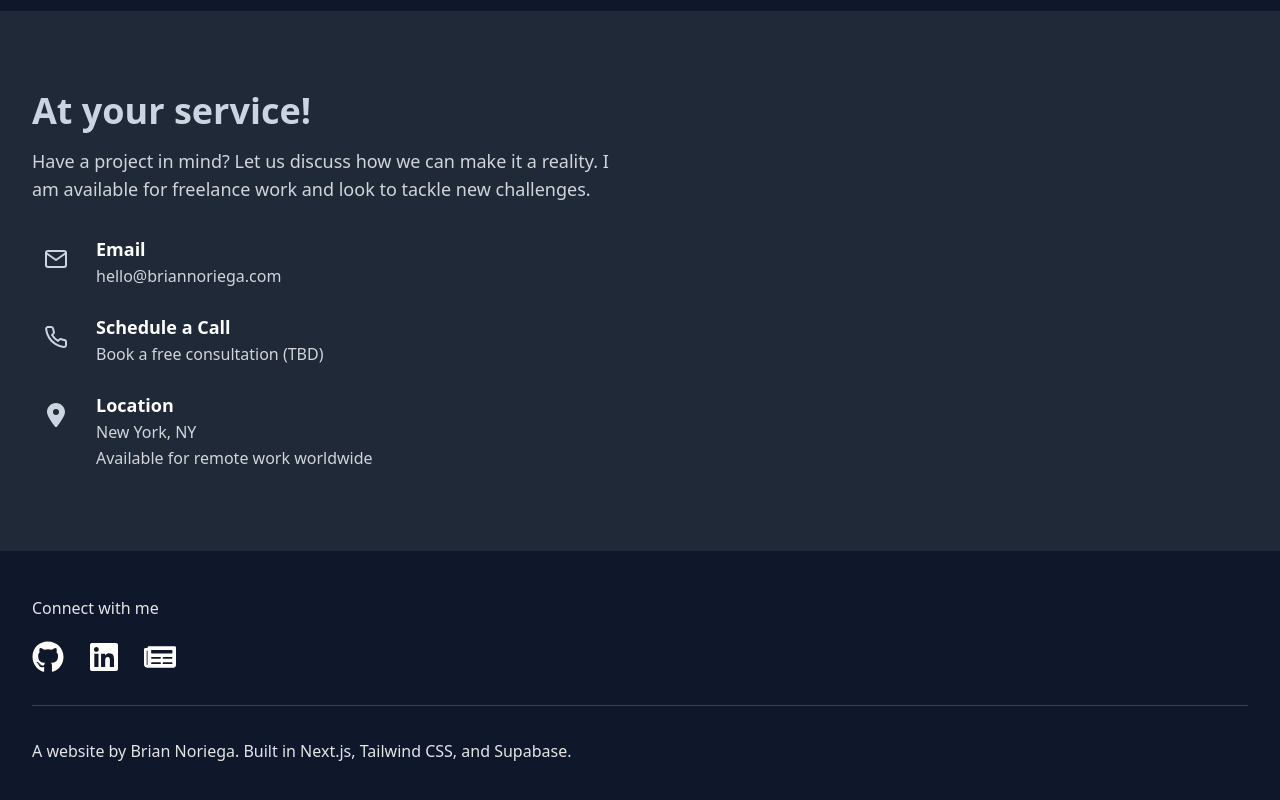
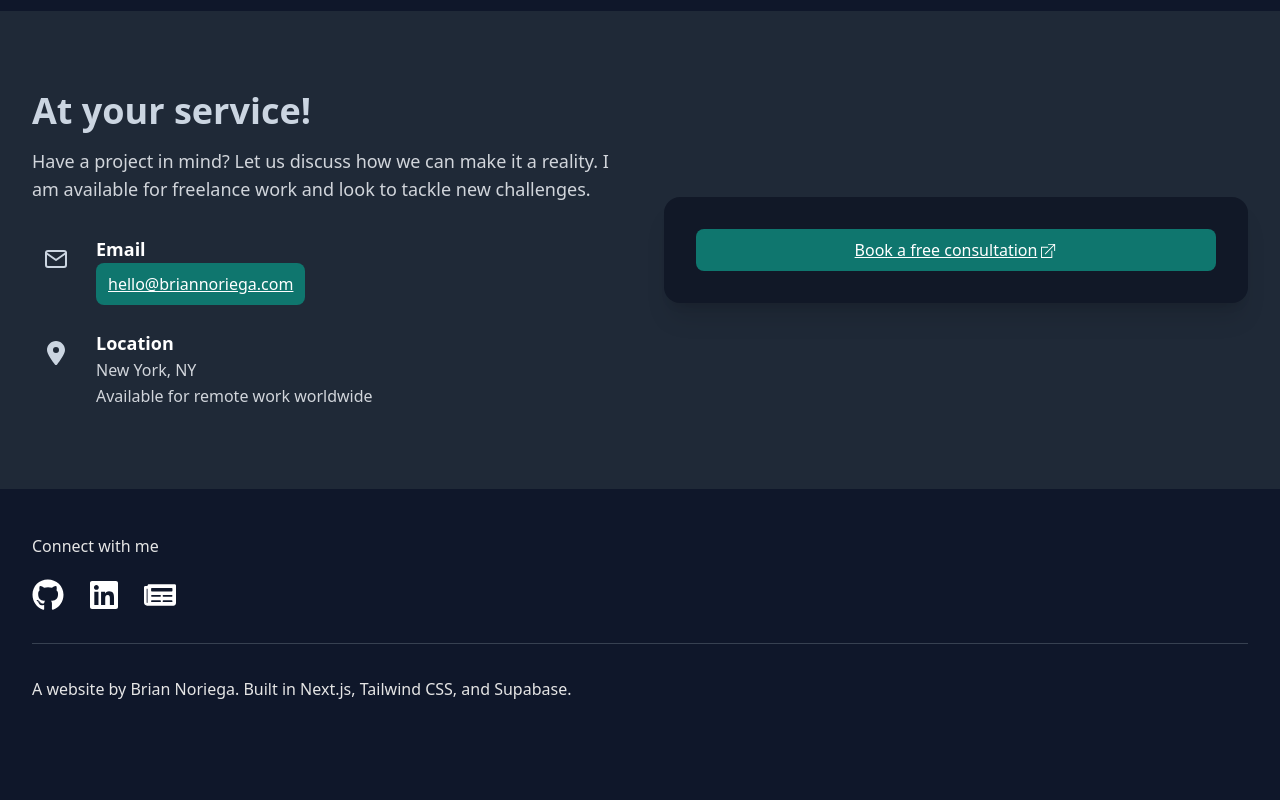
Before and after one commit to noriega3/briannoriega.com, a Next.js app: page / in a window 1280 px wide. Shown: the part 1503-2303 px from the top of the page. After the commit the page ends 2253 px from the top, so only its background shows below. Built offline with nearby package versions, Linux system fonts and the light colour scheme; no server answers.

Commit message:
core: add link, modify breadcrumb logic, small optimizations (#12)

```diff
--- a/app/components/ContactForm.tsx
+++ b/app/components/ContactSection.tsx
@@ -1,8 +1,11 @@
+"use client";
 import React from "react";
-import { FiMail, FiPhone } from "react-icons/fi";
+import { FiMail } from "react-icons/fi";
 import { FaLocationDot } from "react-icons/fa6";
+import { TfiNewWindow } from "react-icons/tfi";
+import Link from "next/link";
 
-export const ContactForm: React.FC = () => {
+export const ContactSection: React.FC = () => {
   return (
     <section id="contact" className="py-20 bg-gray-800">
       <div className="container mx-auto px-4 sm:px-6 lg:px-8">
@@ -22,21 +25,16 @@ export const ContactForm: React.FC = () => {
                   </div>
                   <div>
                     <h3 className="text-lg font-semibold text-white">Email</h3>
-                    <p className="text-gray-600 dark:text-gray-300">hello@briannoriega.com</p>
-                  </div>
-                </div>
-                <div className="flex items-start space-x-4">
-                  <div className="p-3">
-                    <FiPhone className="w-6 h-6" />
-                  </div>
-                  <div>
-                    <h3 className="text-lg font-semibold text-white">Schedule a Call</h3>
                     <p className="text-gray-600 dark:text-gray-300">
-                      Book a free consultation (TBD)
+                      <Link
+                        href="mailto:hello@briannoriega.com"
+                        className={`w-full flex justify-center items-center underline rounded-lg px-3 py-2 font-medium transition-all duration-300 text-white bg-teal-700 hover:bg-teal-300 hover:text-black dark:bg-teal-700 dark:hover:bg-teal-300`}
+                      >
+                        hello@briannoriega.com
+                      </Link>
                     </p>
                   </div>
                 </div>
-
                 <div className="flex items-start space-x-4">
                   <div className="p-3">
                     <FaLocationDot className="w-6 h-6" />
@@ -52,6 +50,19 @@ export const ContactForm: React.FC = () => {
                 </div>
               </div>
             </div>
+
+            <div className="relative">
+              <div className="bg-white dark:bg-gray-900 rounded-2xl shadow-xl p-8 animate-slide-up transition-all duration-300">
+                <Link
+                  href="https://calendly.com/brian-noriega"
+                  className={`w-full flex justify-center items-center underline rounded-lg px-3 py-2 font-medium transition-all duration-300 text-white bg-teal-700 hover:bg-teal-300 hover:text-black dark:bg-teal-700 dark:hover:bg-teal-300`}
+                >
+                  Book a free consultation <TfiNewWindow className=" ml-1" />
+                </Link>
+              </div>
+              <div className="absolute -top-6 -right-6 w-12 h-12 bg-secondary-200 dark:bg-secondary-800 rounded-full transform -rotate-45"></div>
+              <div className="absolute -bottom-4 -left-4 w-8 h-8 bg-primary-200 dark:bg-primary-800 rounded-full"></div>
+            </div>
           </div>
         </div>
       </div>
--- a/app/components/Navigation.tsx
+++ b/app/components/Navigation.tsx
@@ -9,27 +9,6 @@ import { AnimatePresence, motion } from "framer-motion";
 import { Menu, X, Construction } from "lucide-react";
 import { cn } from "../../lib/utils";
 
-const jsonLd: WithContext<BreadcrumbList> = {
-  "@context": "https://schema.org",
-  "@type": "BreadcrumbList",
-  itemListElement: [
-    {
-      "@type": "ListItem",
-      position: 1,
-      item: { "@id": "https://www.briannoriega.com", "name": "Home" }
-    },
-    {
-      "@type": "ListItem",
-      position: 2,
-      item: { "@id": "https://www.briannoriega.com/about", "name": "About" }
-    },
-    {
-      "@type": "ListItem",
-      position: 3,
-      item: { "@id": "https://www.briannoriega.com/projects", "name": "Projects" }
-    },
-  ],
-};
 const navigation = [
   { id: "home", name: "Home", href: "/" },
   {
@@ -67,6 +46,21 @@ const navigation = [
 export const Navigation = ({ className }: { className: string }) => {
   const pathname = usePathname();
   const [mobileMenuOpen, setMobileMenuOpen] = useState(false);
+  const navPath = navigation.find(({ href }) => pathname === href);
+  const jsonLd: WithContext<BreadcrumbList> = {
+    "@context": "https://schema.org",
+    "@type": "BreadcrumbList",
+    itemListElement: [
+      {
+        "@type": "ListItem",
+        position: 1,
+        item: {
+          "@id": `https://www.briannoriega.com${pathname}`,
+          name: navPath?.id || "",
+        },
+      },
+    ],
+  };
 
   useEffect(() => {
     return () => {
@@ -76,6 +70,7 @@ export const Navigation = ({ className }: { className: string }) => {
 
   return (
     <header className={cn("relative top-0 z-50", className)}>
+      {navPath && (
         <Script
           id="breadcrumb-schema"
           type="application/ld+json"
@@ -83,6 +78,7 @@ export const Navigation = ({ className }: { className: string }) => {
             __html: JSON.stringify(jsonLd),
           }}
         />
+      )}
       <nav aria-label="Global" className="flex items-center justify-between p-6 lg:px-8">
         <div className="flex lg:flex-1">
           <Link href="/" className="-m-1.5 p-1.5">
--- a/app/components/ui/focus-cards.tsx
+++ b/app/components/ui/focus-cards.tsx
@@ -37,6 +37,8 @@ export const Card = React.memo(
             src={card.src}
             alt={`${card.title} image`}
             fill
+            sizes="240px"
+            priority
             className="object-cover absolute inset-0"
           />
           <div
--- a/app/home-page.tsx
+++ b/app/home-page.tsx
@@ -1,7 +1,7 @@
 import { Person, WithContext } from "schema-dts";
 import { Hero } from "./components/Hero";
 import { Testimonials } from "./components/Testimonials";
-import {ContactForm} from "./components/ContactForm";
+import { ContactSection } from "./components/ContactSection";
 
 export default function HomePage() {
   return (
@@ -20,7 +20,7 @@ export default function HomePage() {
       </div>
       <Hero />
       <Testimonials />
-      <ContactForm />
+      <ContactSection />
     </>
   );
 }
```
Also changed, not shown: package.json (+14 -13 lines), tsconfig.json (+4 -4 lines), 2 other files (tests, documents, lock files or other folders). Lines whose indentation alone changed are shown as unchanged.
